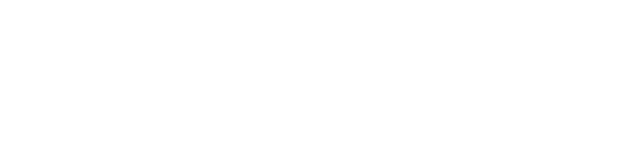
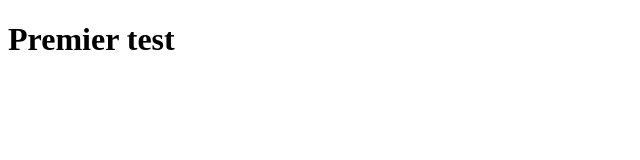
Before and after one commit to Olivier3231/my-super-website, a plain HTML site: page index.html in a window 1280 px wide. Shown: the whole page, without its empty margins (0-640 px from the left). Drawn offline with Linux system fonts and the light colour scheme.

Commit message:
firstcommit

```diff
--- a/index.html
+++ b/index.html
@@ -2,9 +2,10 @@
 <html>
   <head>
     <meta charset="UTF-8">
-    <title>title</title>
+    <title>My webSite</title>
   </head>
   <body>
+    <h1>Premier test</h1>
 
   </body>
 </html>
```
